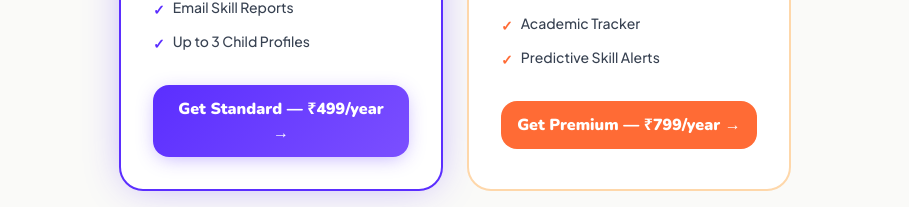
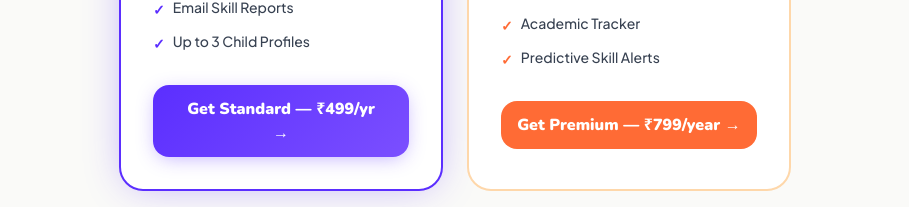
Before and after one commit to lakshmiprabu02/skillozen, a Next.js app: page /pricing in a window 1280 px wide. Shown: the part 648-855 px from the top of the page, without its empty margins (185-1094 px from the left). Built offline with nearby package versions, Linux system fonts and the light colour scheme.

Commit message:
fix: shorten standard plan button text to fit one line

```diff
--- a/app/pricing/page.tsx
+++ b/app/pricing/page.tsx
@@ -189,7 +189,7 @@ export default function PricingPage() {
                 onClick={() => handlePayment('standard')}
                 disabled={loading === 'standard'}
                 className="w-full py-3 rounded-2xl font-display font-black text-white btn-primary disabled:opacity-40">
-                {loading === 'standard' ? '⏳ Loading...' : 'Get Standard — ₹499/year →'}
+                {loading === 'standard' ? '⏳ Loading...' : 'Get Standard — ₹499/yr →'}
               </button>
             </div>
           )}
```
